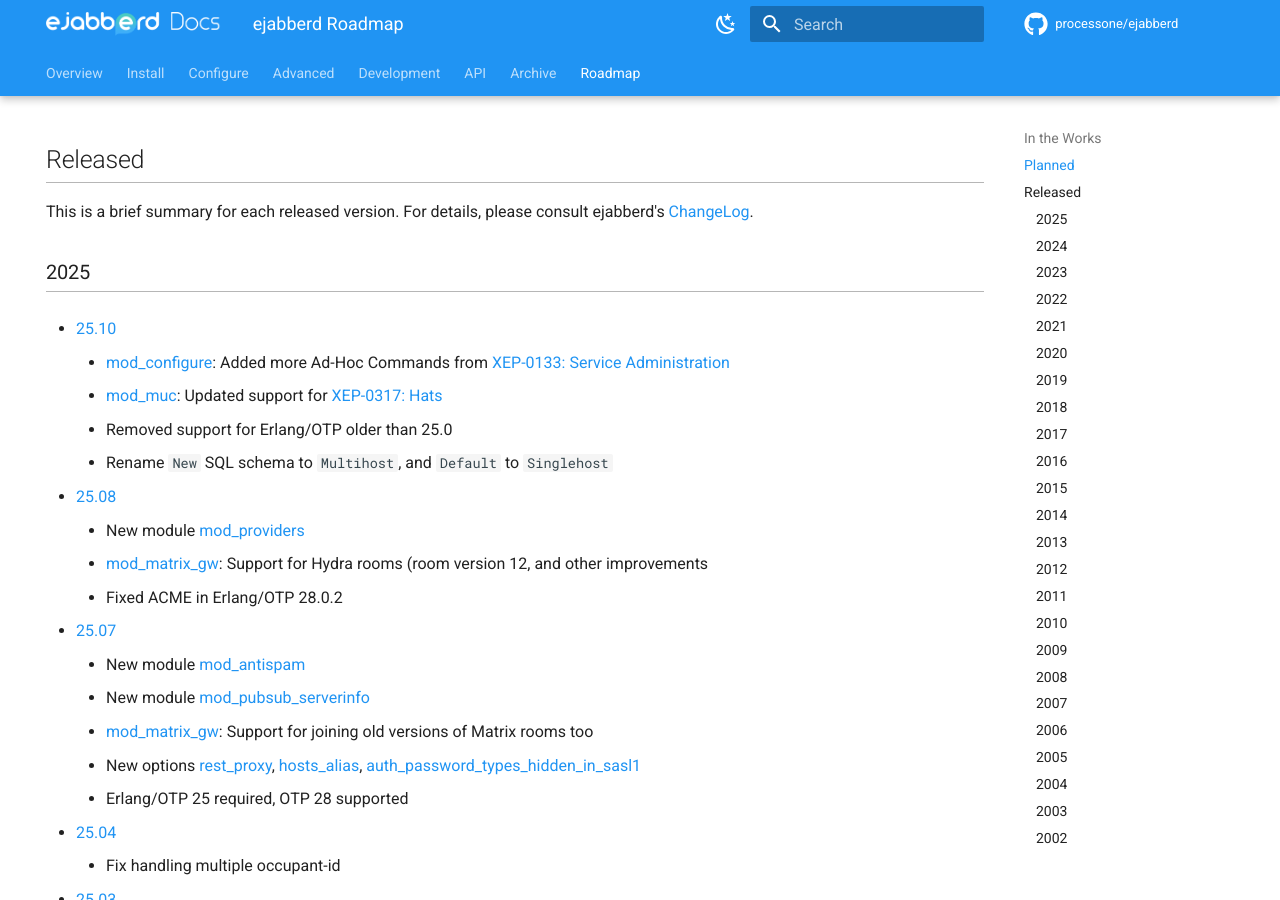
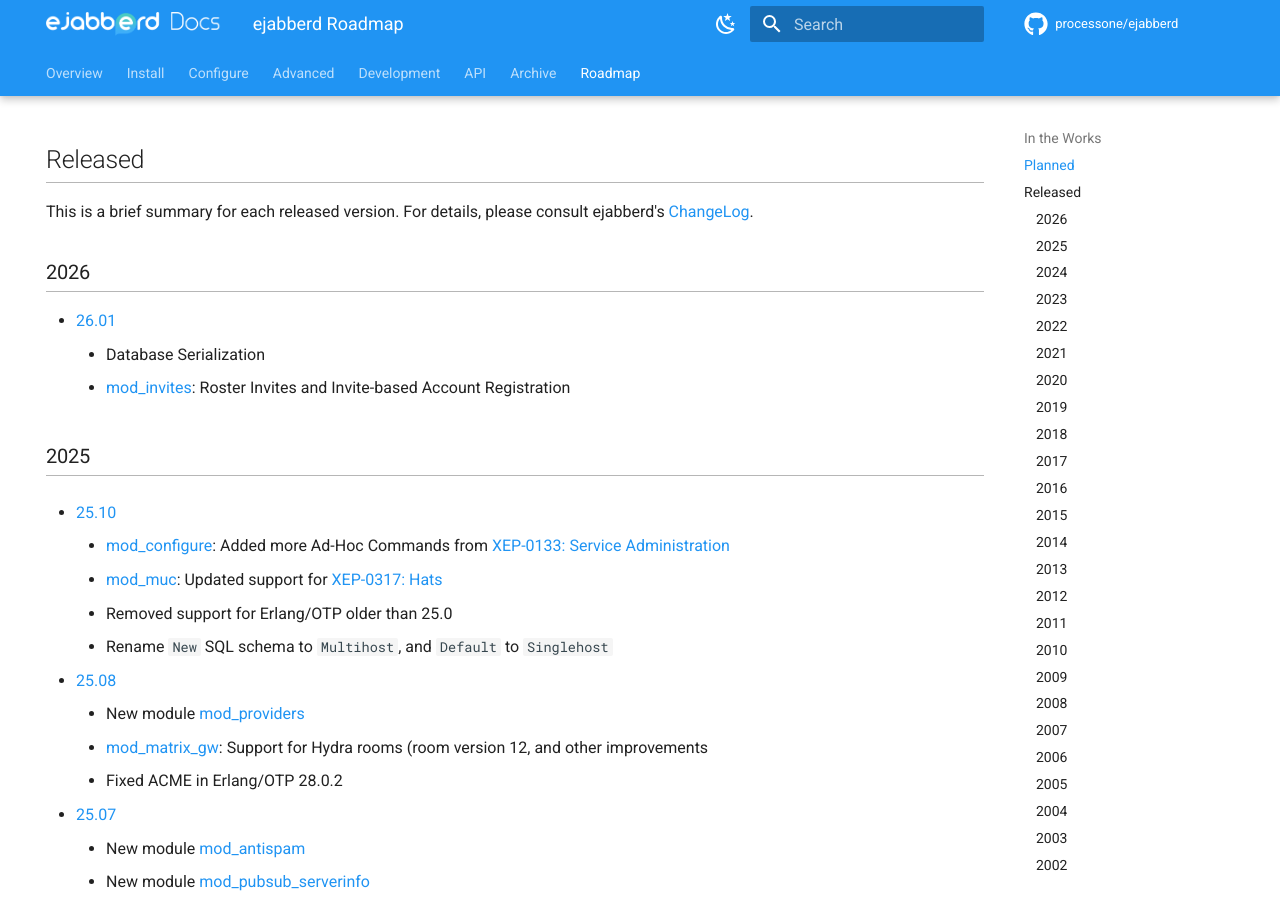
Before and after one commit to processone/docs.ejabberd.im, an MkDocs documentation site: the page built from content/roadmap/index.md, in a window 1280 px wide and 900 px high, scrolled down 397 px. Built offline with MkDocs 1.6.1 and Material for MkDocs 9.7.7, drawn with Linux system fonts in a browser that asks for light colours; comment, search, counter and statistics services are not loaded.

Commit message:
Add 26.01 to roadmap

```diff
--- a/content/roadmap/index.md
+++ b/content/roadmap/index.md
@@ -18,6 +18,12 @@
 ## Released
 
 This is a brief summary for each released version. For details, please consult ejabberd's [ChangeLog](../CHANGELOG.md).
+
+### 2026
+
+- [26.01](https://www.process-one.net/blog/ejabberd-26-01/)
+    - Database Serialization
+    - [mod_invites](../admin/configuration/modules.md/#mod_invites): Roster Invites and Invite-based Account Registration
 
 ### 2025
 
```
